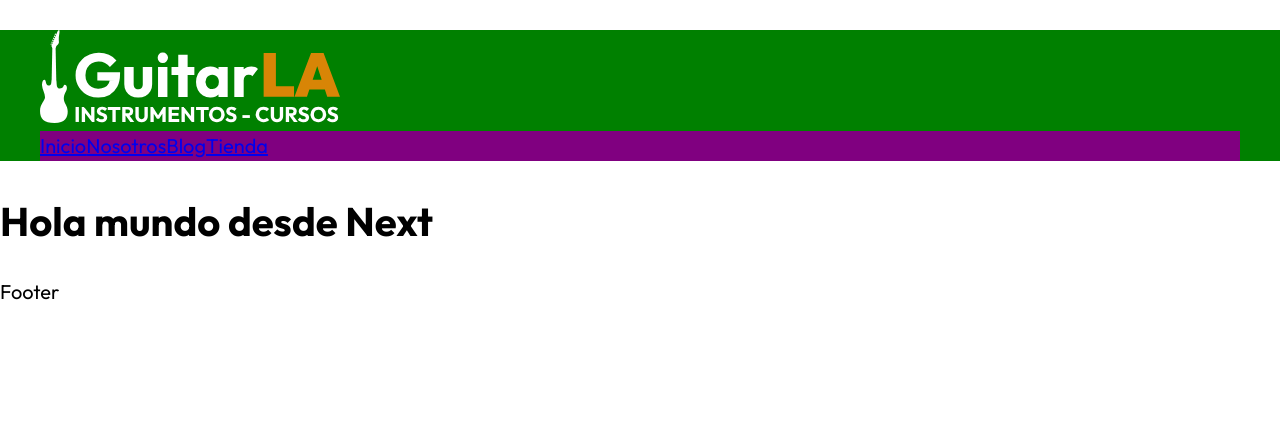
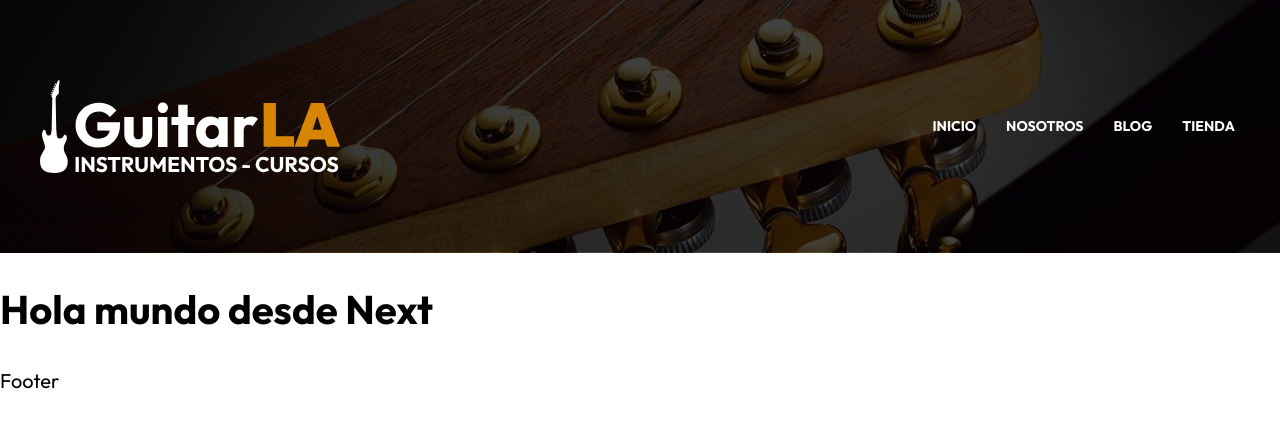
Before and after one commit to JuanRaV/GuitarLA-NextJS, a Next.js app: page / in a window 1280 px wide. Shown: the top 428 px of the page. Built offline with nearby package versions, Linux system fonts and the light colour scheme.

Commit message:
Applying styles to the links

```diff
--- a/components/header.js
+++ b/components/header.js
@@ -6,7 +6,7 @@
 const Header = () => {
   return (
     <header className={styles.header}>
-        <div className="contenedor">
+        <div className={`contenedor ${styles.barra}`}>
             <Image src="/img/logo.svg" width={300} height={40} alt='imagen logotipo'/>
             <nav className={styles.navegacion}>
                 <Link href="/">Inicio</Link>
--- a/styles/header.module.css
+++ b/styles/header.module.css
@@ -1,7 +1,46 @@
 .header{
-    background-color: green;
+    background-image: linear-gradient(to right, rgb(0 0 0/.8),rgb(0 0 0/.7)),url(../public/img/header.jpg);
+    padding: 5rem 0;
+    background-position: center;
+    background-size:cover;
+}
+
+.barra{
+    display: flex;
+    flex-direction: column;
+    align-items: center;
+}
+
+@media (min-width: 768px) {
+    .barra{
+        flex-direction: row;
+        justify-content: space-between;
+    }
 }
 
 .navegacion{
-    background-color: purple;
+    margin-top: 5rem;
+    display: flex;
+    gap: 2rem;
 }
+
+@media (min-width: 768px) {
+    .navegacion{
+        margin: 0;
+    }
+}
+
+.navegacion a{
+    color: var(--white);
+    text-decoration: none;
+    font-size: 1.4rem;
+    font-weight: 700;
+    text-transform: uppercase;
+    padding: .5rem;
+    transition-property: background-color;
+    transition-duration: 300ms;
+}
+
+.navegacion a:hover{
+    background-color: var(--primary);
+}
```
